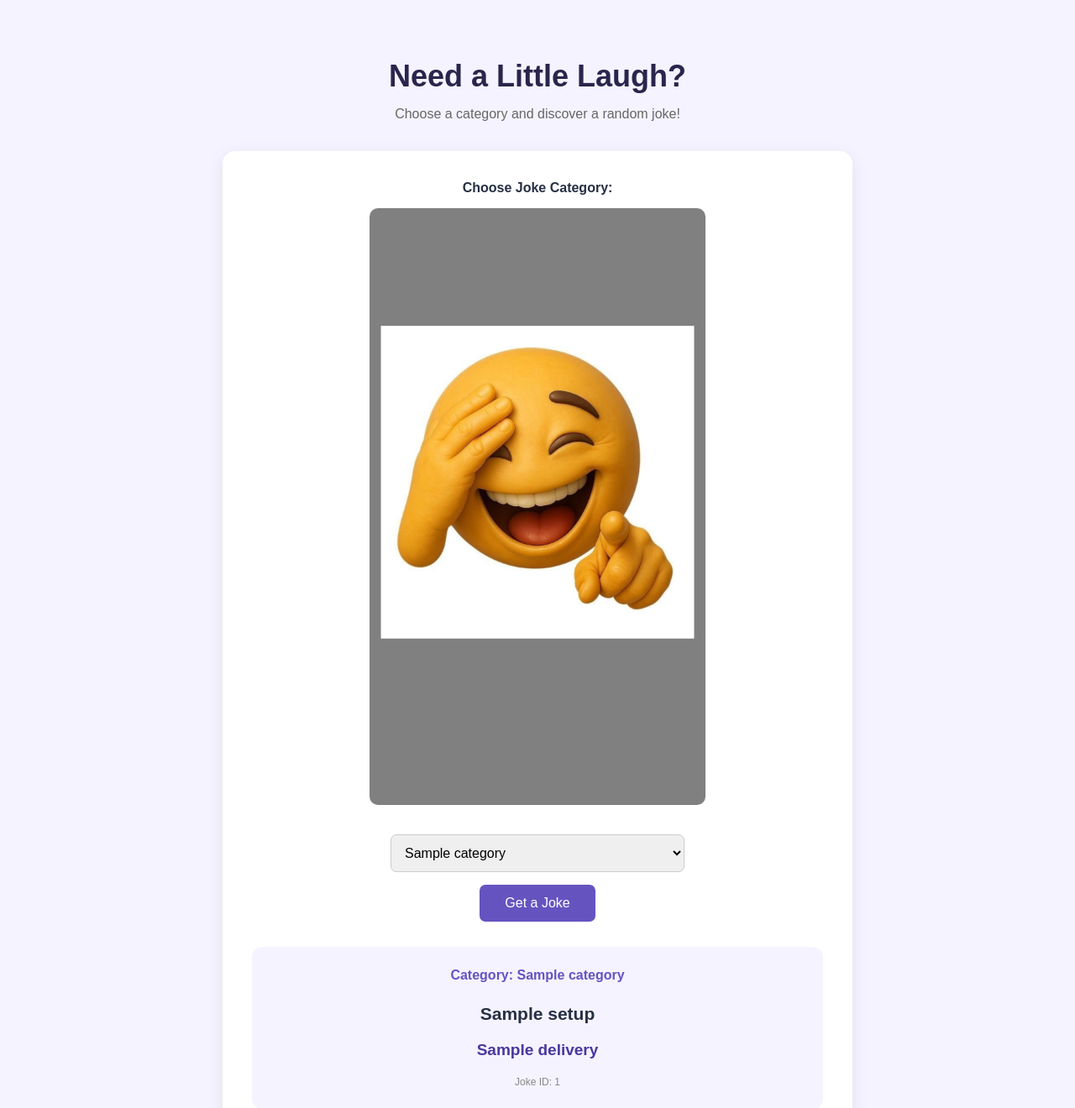
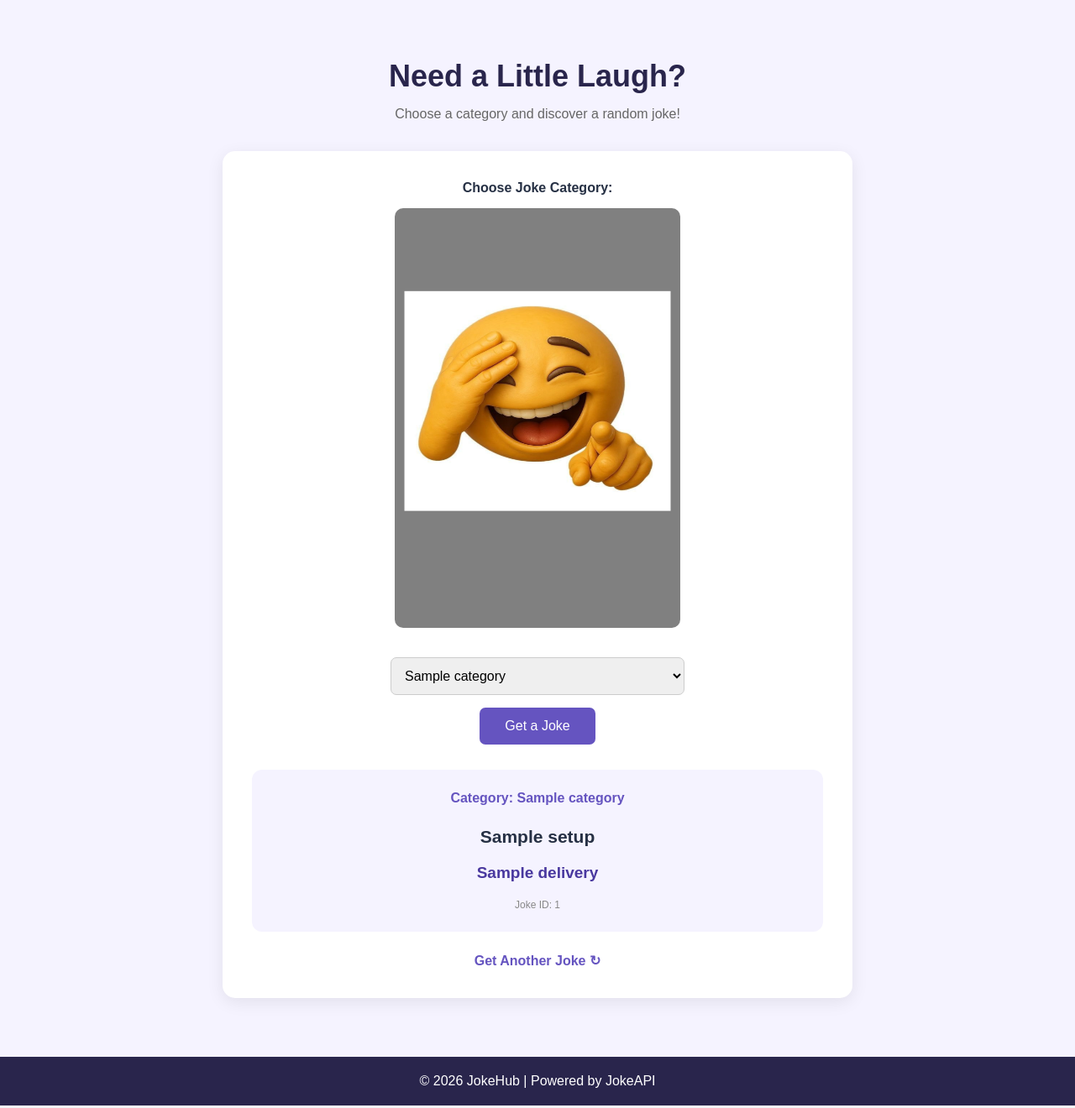
Before and after one commit to sangita877/JokeHub, a Node server app: template views/index.ejs in a window 1280 px wide. Shown: the part 76-1396 px from the top of the page at 84% size. Run offline with Node 20, Linux system fonts and the light colour scheme; the template is opened without the code that fills it: most values are stand-ins (such as "Sample title", 1, 10 or a date in 2020).

Commit message:
Modified css

```diff
--- a/public/styles.css
+++ b/public/styles.css
@@ -51,8 +51,8 @@ header {
 
 }
 .joke-image {
-  width: 100%;
-  max-width: 400px;
+  height: 500px;
+  width: 50%;
   margin-bottom: 20px;
   border-radius: 10px;
 }
```
